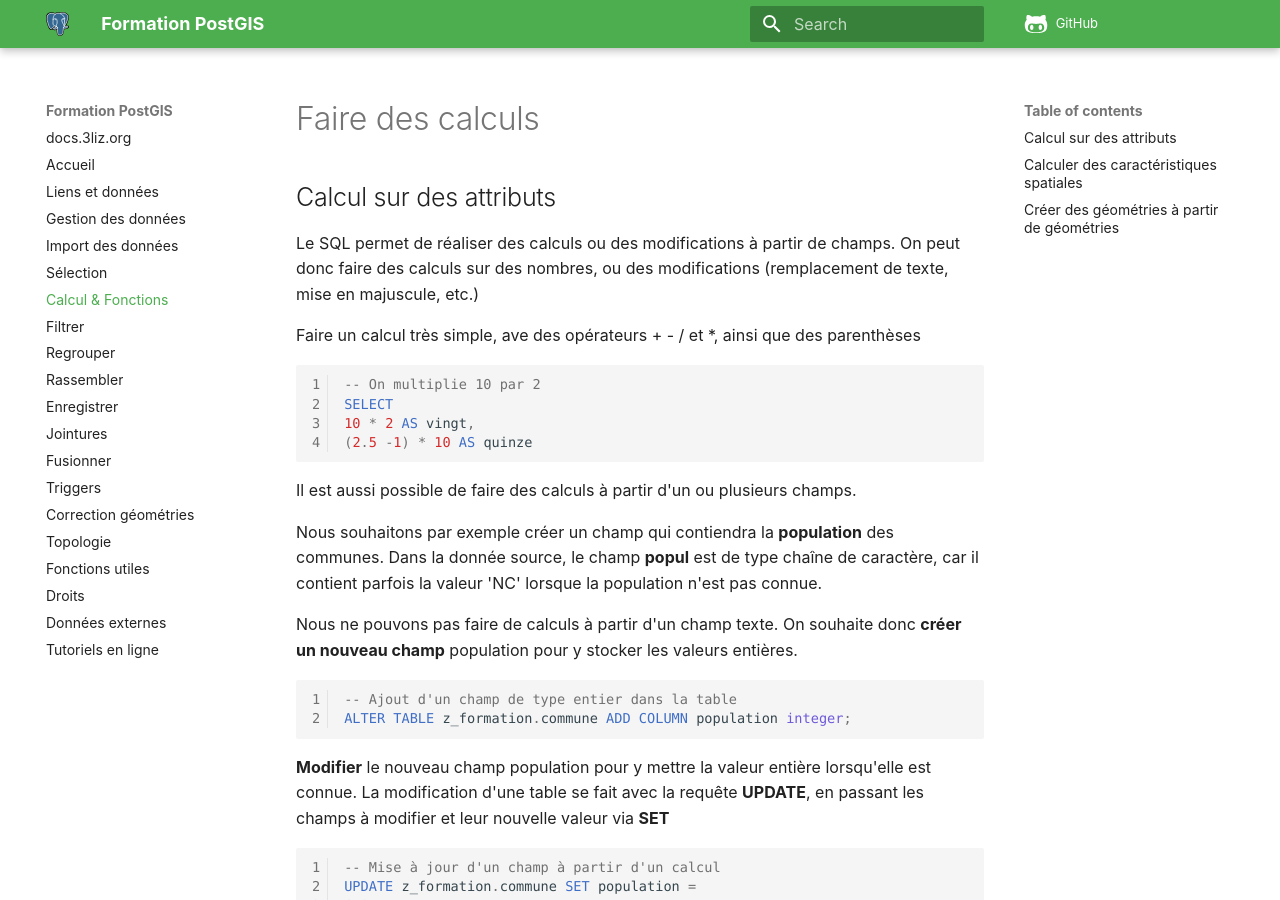
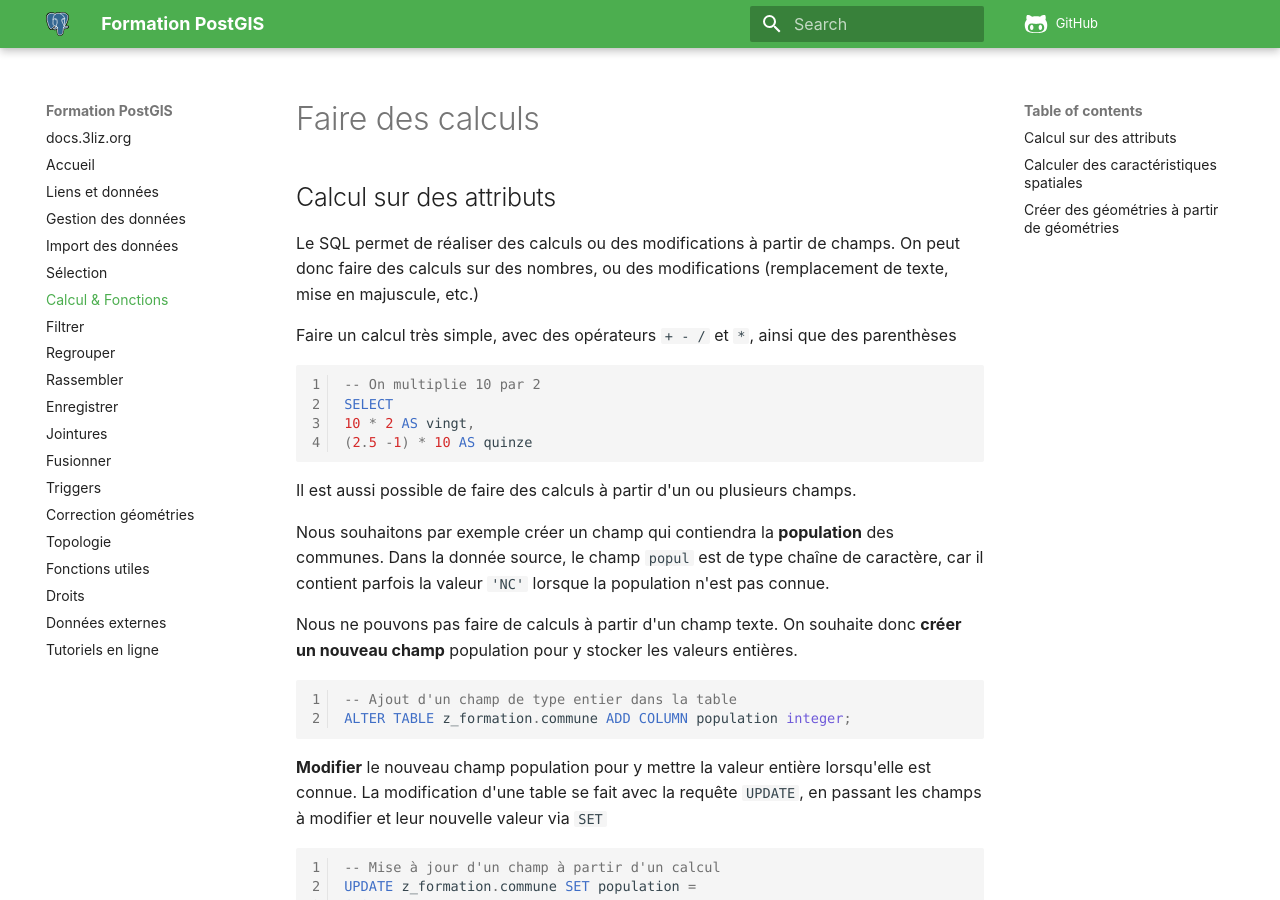
Before and after one commit to 3liz/formation-postgis, an MkDocs documentation site: the page built from docs/perform_calculation.md, in a window 1280 px wide and 900 px high. Built offline with MkDocs 1.6.1 and Material for MkDocs 9.7.7, drawn with Linux system fonts in a browser that asks for light colours; nearby versions of some CDN libraries; comment, search, counter and statistics services are not loaded.

Commit message:
Utilisation backticks... (suite)

````diff
--- a/docs/perform_calculation.md
+++ b/docs/perform_calculation.md
@@ -4,7 +4,7 @@
 
 Le SQL permet de réaliser des calculs ou des modifications à partir de champs. On peut donc faire des calculs sur des nombres, ou des modifications (remplacement de texte, mise en majuscule, etc.)
 
-Faire un calcul très simple, ave des opérateurs + - / et *, ainsi que des parenthèses
+Faire un calcul très simple, avec des opérateurs `+ - /` et `*`, ainsi que des parenthèses
 
 ```sql
 -- On multiplie 10 par 2
@@ -15,7 +15,7 @@ SELECT
 
 Il est aussi possible de faire des calculs à partir d'un ou plusieurs champs.
 
-Nous souhaitons par exemple créer un champ qui contiendra la **population** des communes. Dans la donnée source, le champ **popul** est de type chaîne de caractère, car il contient parfois la valeur 'NC' lorsque la population n'est pas connue.
+Nous souhaitons par exemple créer un champ qui contiendra la **population** des communes. Dans la donnée source, le champ `popul` est de type chaîne de caractère, car il contient parfois la valeur `'NC'` lorsque la population n'est pas connue.
 
 Nous ne pouvons pas faire de calculs à partir d'un champ texte. On souhaite donc **créer un nouveau champ** population pour y stocker les valeurs entières.
 
@@ -24,7 +24,7 @@ Nous ne pouvons pas faire de calculs à partir d'un champ texte. On souhaite don
 ALTER TABLE z_formation.commune ADD COLUMN population integer;
 ```
 
-**Modifier** le nouveau champ population pour y mettre la valeur entière lorsqu'elle est connue. La modification d'une table se fait avec la requête **UPDATE**, en passant les champs à modifier et leur nouvelle valeur via **SET**
+**Modifier** le nouveau champ population pour y mettre la valeur entière lorsqu'elle est connue. La modification d'une table se fait avec la requête `UPDATE`, en passant les champs à modifier et leur nouvelle valeur via `SET`
 
 ```sql
 -- Mise à jour d'un champ à partir d'un calcul
@@ -38,7 +38,7 @@ END
 
 Dans cette requête, le `CASE WHEN condition THEN valeur ELSE autre_valeur END` permet de faire un test sur la valeur d'origine, et de proposer une valeur si la condition est remplie ( https://sql.sh/cours/case )
 
-Une fois ce champ **population** renseigné correctement, dans un type entier, on peut réaliser un calcul très simple, par exemple **doubler la population**:
+Une fois ce champ `population` renseigné correctement, dans un type entier, on peut réaliser un calcul très simple, par exemple **doubler la population**:
 
 ```sql
 -- Calcul simple : on peut utiliser les opérateurs mathématiques
````
Also changed, not shown: docs/group_data.md (+4 -4 lines), docs/join_data.md (+3 -3 lines), docs/sql_select.md (+1 -1 lines).
